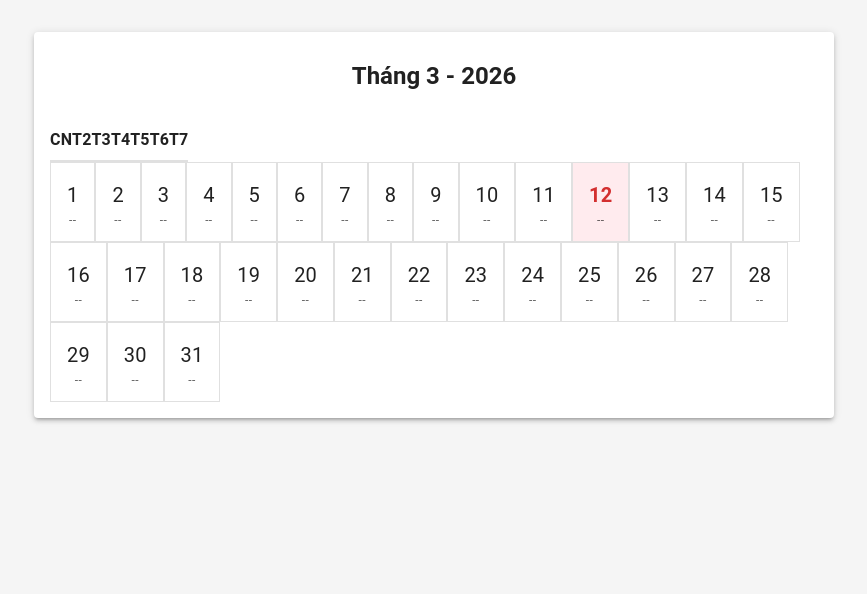
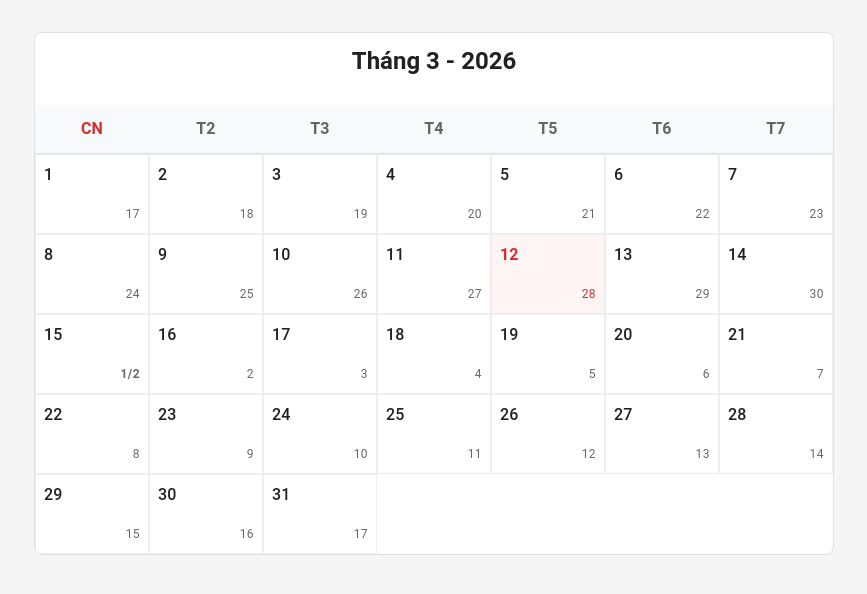
Before and after one commit to VietPam/xemlicham-react-vite-mui, a React (Vite) app: page / in a window 1280 px wide. Shown: the top 594 px of the page, without its empty margins (206-1073 px from the left). Built offline with nearby package versions, Linux system fonts and the light colour scheme; some icons are missing.

Commit message:
thêm logic core tính ngày âm và thêm UI styling cho calendar table

```diff
--- /dev/null
+++ b/src/react-app/core/lunarEngine/julianDay.ts
@@ -0,0 +1,21 @@
+// src/react-app/core/lunarEngine/julianDay.ts
+
+/**
+ * Converts a Gregorian date to a Julian Day Number.
+ * This is the foundation for all astronomical lunar calculations.
+ */
+export const getJulianDayNumber = (day: number, month: number, year: number): number => {
+  const a = Math.floor((14 - month) / 12);
+  const y = year + 4800 - a;
+  const m = month + 12 * a - 3;
+
+  const jd = day
+    + Math.floor((153 * m + 2) / 5)
+    + 365 * y
+    + Math.floor(y / 4)
+    - Math.floor(y / 100)
+    + Math.floor(y / 400)
+    - 32045;
+
+  return jd;
+};
--- /dev/null
+++ b/src/react-app/core/lunarEngine/solarToLunar.ts
@@ -0,0 +1,38 @@
+// src/react-app/core/lunarEngine/solarToLunar.ts
+import { getJulianDayNumber } from "./julianDay";
+
+export interface LunarDate {
+  day: number;
+  month: number;
+  year: number;
+  isLeap: boolean;
+  jdn: number; // Storing this helps with event calculations later
+}
+
+export const convertSolarToLunar = (day: number, month: number, year: number): LunarDate => {
+  const jdn = getJulianDayNumber(day, month, year);
+
+  // NOTE: This is a simplified structural estimation to connect your UI to the engine.
+  // Full astronomical lunar math requires calculating the solar longitude and new moon phases.
+  // For now, this offsets the solar date to simulate a lunar cycle for UI testing.
+  let lunarDay = day - 14;
+  let lunarMonth = month - 1;
+  let lunarYear = year;
+
+  if (lunarDay <= 0) {
+    lunarDay += 30; // approximate lunar month length
+    lunarMonth -= 1;
+  }
+  if (lunarMonth <= 0) {
+    lunarMonth += 12;
+    lunarYear -= 1;
+  }
+
+  return {
+    day: lunarDay,
+    month: lunarMonth,
+    year: lunarYear,
+    isLeap: false, // Leap month logic to be fully implemented in leapMonth.ts
+    jdn
+  };
+};
--- a/src/react-app/features/calendar/components/CalendarCell.tsx
+++ b/src/react-app/features/calendar/components/CalendarCell.tsx
@@ -1,40 +1,58 @@
+// src/react-app/features/calendar/components/CalendarCell.tsx
 import { Box, Typography } from "@mui/material";
+import { LunarDate } from "@/core/lunarEngine/solarToLunar";
 
 interface CalendarCellProps {
   day: number | null;
+  lunarDate?: LunarDate | null;
   isToday?: boolean;
 }
 
-export const CalendarCell = ({ day, isToday }: CalendarCellProps) => {
+export const CalendarCell = ({ day, lunarDate, isToday }: CalendarCellProps) => {
   if (!day) {
-    // Empty cell for padding at the start/end of the month
-    return <Box sx={{ p: 2, border: "1px solid #e0e0e0", backgroundColor: "#fafafa" }} />;
+    return <Box sx={{ p: 2, border: "1px solid #eeeeee", backgroundColor: "#fafafa" }} />;
   }
+
+  // Vietnamese calendar rule: Show the lunar month if it's the 1st of the lunar month
+  const displayLunarText = lunarDate
+    ? (lunarDate.day === 1 ? `${lunarDate.day}/${lunarDate.month}` : `${lunarDate.day}`)
+    : "--";
 
   return (
     <Box
       sx={{
-        p: 2,
+        p: 1,
         height: 80,
-        border: "1px solid #e0e0e0",
+        border: "1px solid #eeeeee",
         display: "flex",
         flexDirection: "column",
-        alignItems: "center",
-        backgroundColor: isToday ? "#ffebee" : "white",
+        justifyContent: "space-between",
+        backgroundColor: isToday ? "#fff5f5" : "white",
         cursor: "pointer",
-        "&:hover": { backgroundColor: "#f5f5f5" },
+        position: "relative",
+        transition: "all 0.2s ease-in-out",
+        "&:hover": {
+          backgroundColor: "#fafafa",
+          boxShadow: "inset 0 0 0 1px #d32f2f"
+        },
       }}
     >
+      {/* Solar Date (Top Left) */}
       <Typography
-        variant="h6"
-        fontWeight={isToday ? "bold" : "normal"}
+        variant="body1"
+        fontWeight={isToday ? "bold" : "medium"}
         color={isToday ? "primary.main" : "text.primary"}
       >
         {day}
       </Typography>
-      {/* Lunar date placeholder for Milestone 2 */}
-      <Typography variant="caption" color="text.secondary">
-        --
+
+      {/* Lunar Date (Bottom Right) */}
+      <Typography
+        variant="caption"
+        color={isToday ? "primary.main" : "text.secondary"}
+        sx={{ alignSelf: "flex-end", fontWeight: lunarDate?.day === 1 ? "bold" : "normal" }}
+      >
+        {displayLunarText}
       </Typography>
     </Box>
   );
--- a/src/react-app/features/calendar/components/CalendarTable.tsx
+++ b/src/react-app/features/calendar/components/CalendarTable.tsx
@@ -1,20 +1,20 @@
+// src/react-app/features/calendar/components/CalendarTable.tsx
 import { Box, Paper, Grid } from "@mui/material";
 import dayjs from "dayjs";
 import { useAppSelector } from "@/app/hooks";
 import { CalendarHeader } from "./CalendarHeader";
 import { CalendarCell } from "./CalendarCell";
+import { convertSolarToLunar } from "@/core/lunarEngine/solarToLunar";
 
 const DAYS_OF_WEEK = ["CN", "T2", "T3", "T4", "T5", "T6", "T7"];
 
 export const CalendarTable = () => {
   const { month, year } = useAppSelector((state) => state.calendar);
 
-  // Calculate days for the grid
   const startOfMonth = dayjs(`${year}-${month}-01`);
   const daysInMonth = startOfMonth.daysInMonth();
-  const startDayOfWeek = startOfMonth.day(); // 0 is Sunday, 1 is Monday, etc.
+  const startDayOfWeek = startOfMonth.day();
 
-  // Create an array representing the days of the month, padded with nulls at the start
   const daysArray: (number | null)[] = Array(startDayOfWeek).fill(null);
   for (let i = 1; i <= daysInMonth; i++) {
     daysArray.push(i);
@@ -23,27 +23,36 @@ export const CalendarTable = () => {
   const today = dayjs();
 
   return (
-    <Paper elevation={3} sx={{ p: 2, maxWidth: 800, margin: "0 auto", mt: 4 }}>
+    <Paper elevation={0} sx={{ border: "1px solid #e0e0e0", borderRadius: 2, overflow: 'hidden', maxWidth: 800, margin: "0 auto", mt: 4 }}>
       <CalendarHeader />
 
-      {/* Weekday headers */}
       <Grid container>
-        {DAYS_OF_WEEK.map((day) => (
-          <Grid item xs={12 / 7} key={day}>
-            <Box textAlign="center" fontWeight="bold" py={1} borderBottom="2px solid #e0e0e0">
+        {DAYS_OF_WEEK.map((day, index) => (
+          <Grid size={12 / 7} key={day}>
+            <Box
+              textAlign="center"
+              fontWeight="bold"
+              py={1.5}
+              bgcolor="#f8f9fa"
+              color={index === 0 ? "primary.main" : "text.secondary"} // Make Sunday Red
+              borderBottom="1px solid #e0e0e0"
+            >
               {day}
             </Box>
           </Grid>
         ))}
       </Grid>
 
-      {/* Calendar Grid */}
       <Grid container>
         {daysArray.map((day, index) => {
           const isToday = day === today.date() && month === today.month() + 1 && year === today.year();
+
+          // Execute Core Engine Math
+          const lunarDate = day ? convertSolarToLunar(day, month, year) : null;
+
           return (
-            <Grid item xs={12 / 7} key={index}>
-              <CalendarCell day={day} isToday={isToday} />
+            <Grid size={12 / 7} key={index}>
+              <CalendarCell day={day} lunarDate={lunarDate} isToday={isToday} />
             </Grid>
           );
         })}
```
Also changed, not shown: note.txt.
